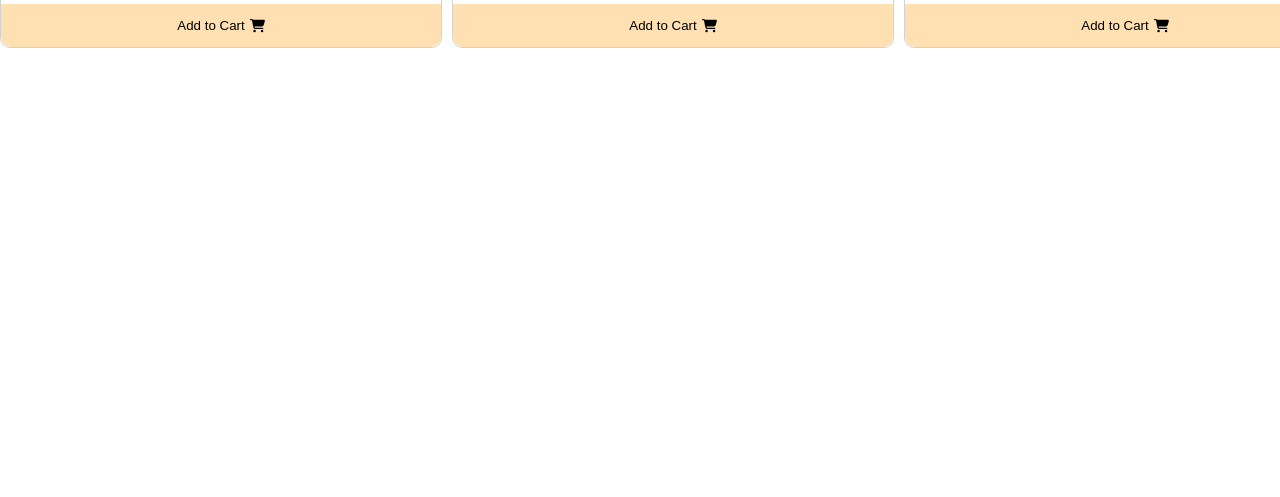
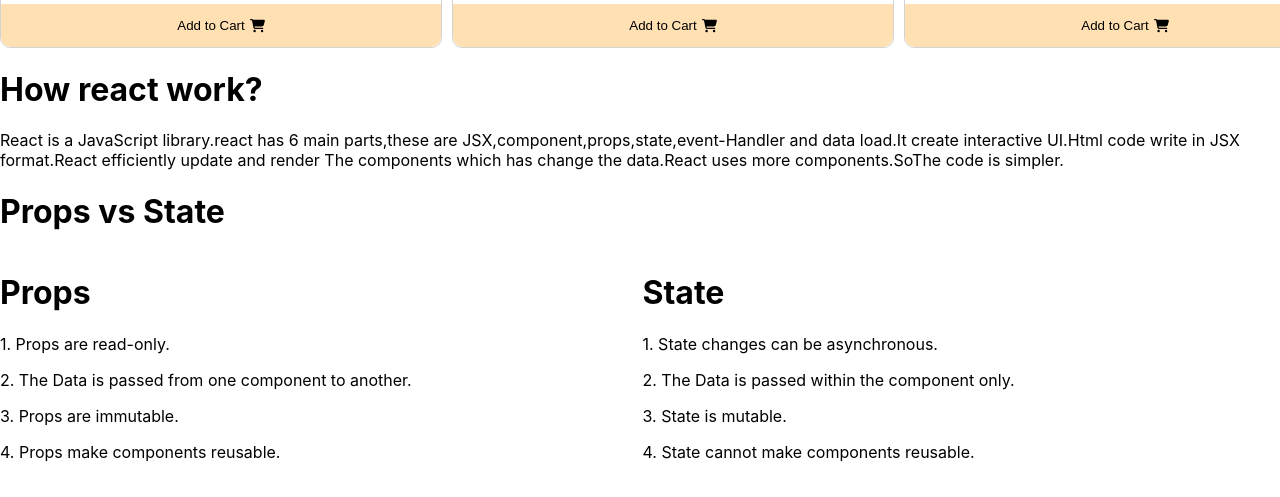
Before and after one commit to Rishat05/online-phone-shop, a React (Create React App) app: page / in a window 1280 px wide. Shown: the part 2300-2797 px from the top of the page. Before the commit the page ends 2348 px from the top, so only its background shows below. Built offline with nearby package versions, Linux system fonts and the light colour scheme.

Commit message:
Question and answer part done

```diff
--- /dev/null
+++ b/src/Components/Question/Question.css
@@ -0,0 +1,5 @@
+.differ{
+ display: grid;
+   grid-template-columns: repeat(2,1fr);
+   gap: 5px;
+}
--- /dev/null
+++ b/src/Components/Question/Question.js
@@ -0,0 +1,31 @@
+import React from 'react';
+import './Question.css';
+const Question = () => {
+    return (
+        <div>
+            <h1>How react work?</h1>
+            <p>React is a JavaScript library.react has 6 main parts,these are JSX,component,props,state,event-Handler and data load.It create interactive UI.Html code write in JSX format.React efficiently update and render The components which has change the data.React uses more components.SoThe code is simpler.</p>
+            <h1>Props vs State</h1>
+            <div className="differ">
+                <div className="left">
+                    <h1>Props</h1>
+                    <p>1. Props are read-only.</p>
+                    <p>2. The Data is passed from one component to another.</p>
+                    <p>3. Props are immutable.</p>
+                    <p>4. Props make components reusable.</p>
+                </div>
+                <div className="right">
+                    <h1>State</h1>
+                    <p>1. State changes can be asynchronous.</p>
+                    <p>2. The Data is passed within the component only.</p>
+                    <p>3. State is mutable.</p>
+                    <p>4. State cannot make components reusable.</p>
+                </div>
+            </div>
+            <h1>how useState works?</h1>
+            <p>useState is a function.It returns a stateful value and a function to update it.It is also called hook.It connect to react.useState put the state variable on functional component.</p>
+        </div>
+    );
+};
+
+export default Question;
--- a/src/Components/Shop/Shop.js
+++ b/src/Components/Shop/Shop.js
@@ -1,6 +1,7 @@
 import React, { useEffect, useState } from 'react';
 import Cart from '../Cart/Cart';
 import Product from '../Product/Product';
+import Question from '../Question/Question';
 import './Shop.css';
 const Shop = () => {
 
@@ -38,6 +39,7 @@ const Shop = () => {
     }
 
     return (
+        <div>
             <div className='shop-container'>
                 <div className="product-container">
                     {
@@ -58,6 +60,9 @@ const Shop = () => {
                     ></Cart>
                 </div>
             </div>
+
+            <Question></Question>
+        </div>
     );
 };
 
```
Lines whose indentation alone changed are shown as unchanged.
